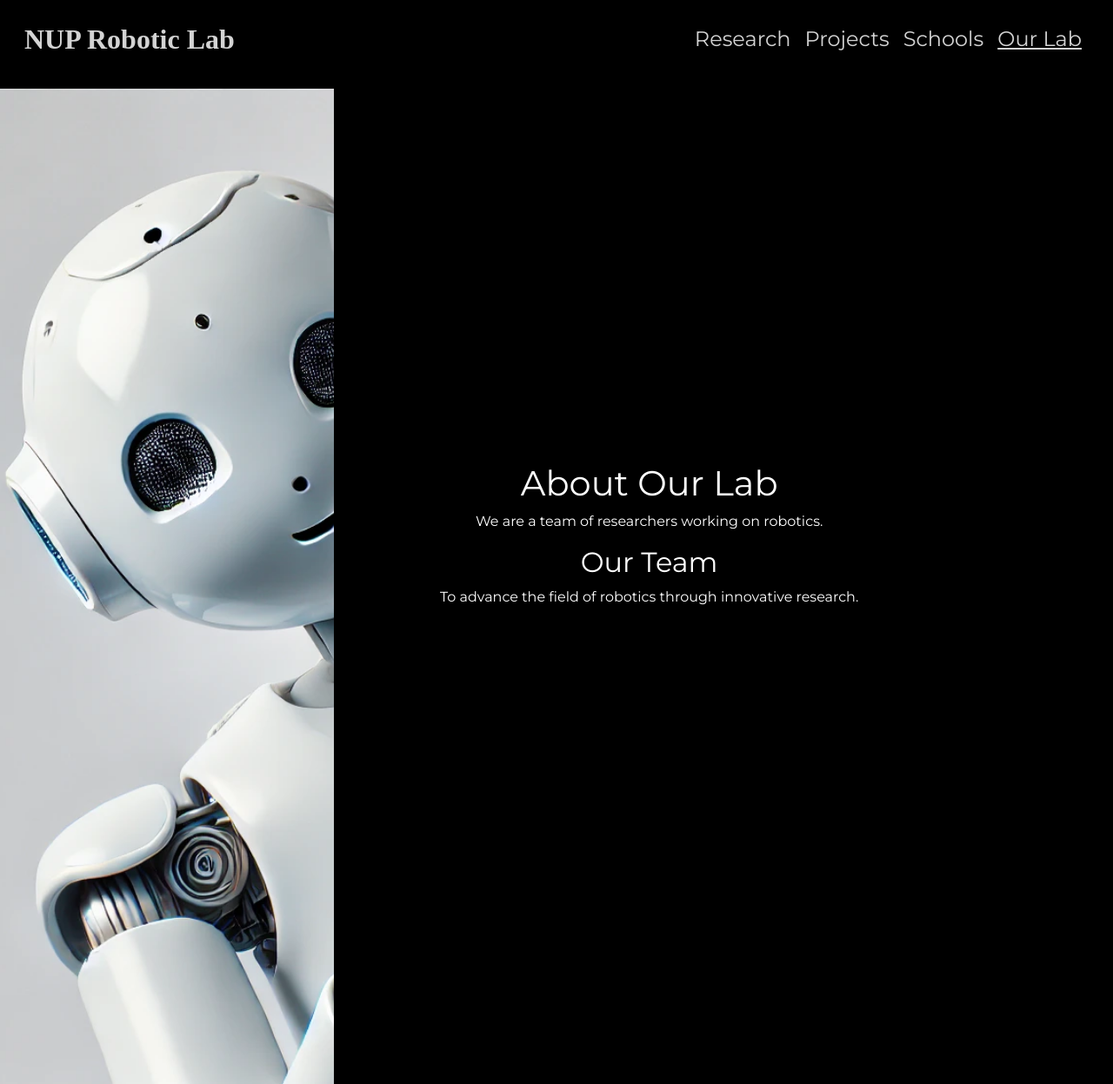
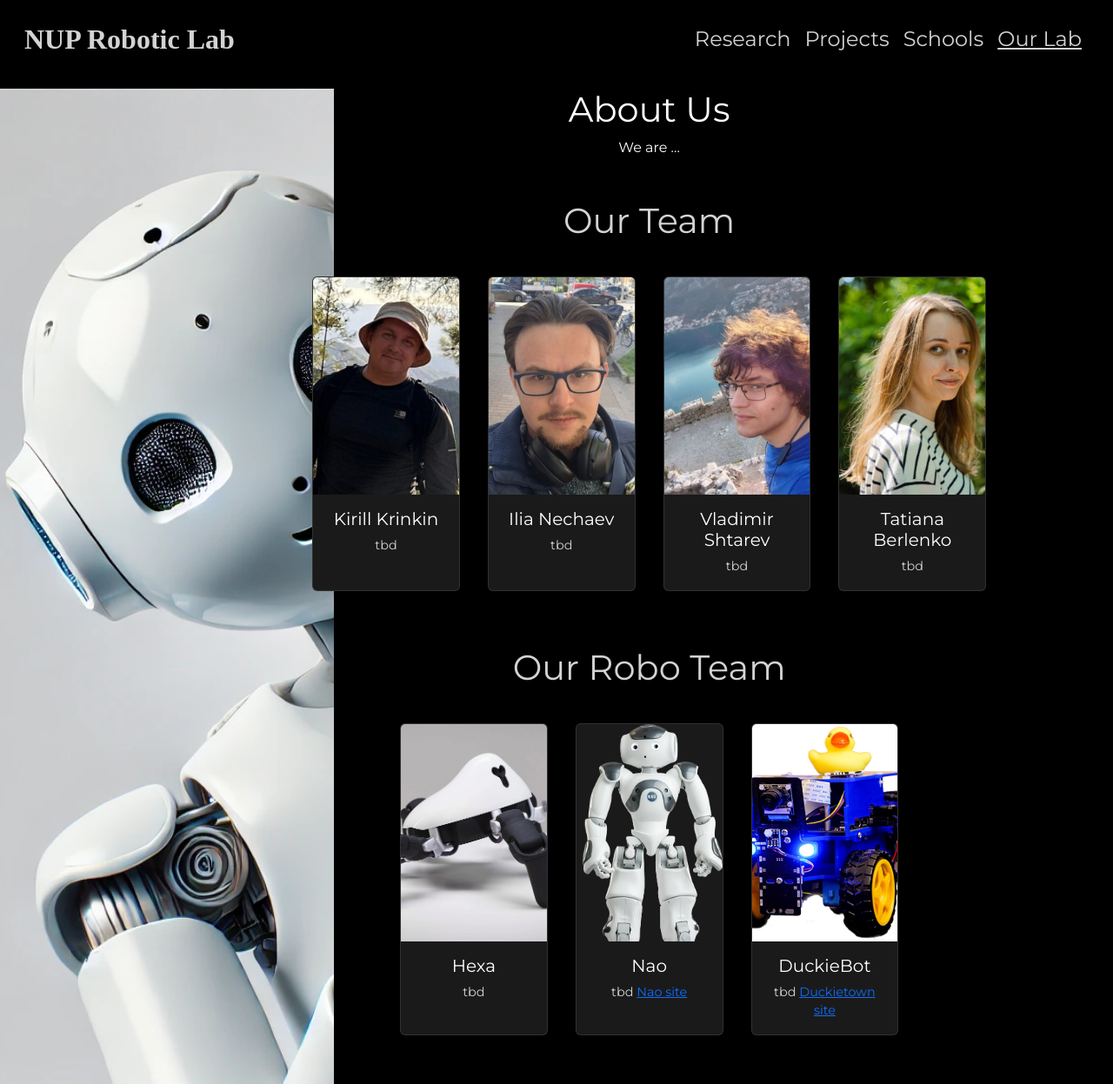
Before and after one commit to rcicd/robo_lab, a Jekyll site: the page built from about.md, in a window 1280 px wide and 1247 px high. Shown: the whole window at 87% size. Built offline with Jekyll 4.4.1, drawn with Linux system fonts in a browser that asks for light colours; some web fonts are replaced.

Commit message:
add about page

```diff
--- a/_layouts/about.html
+++ b/_layouts/about.html
@@ -2,4 +2,50 @@
 layout: base
 ---
 
-{{content}}
+<link rel="stylesheet" href="{{ '/assets/css/about.css' | relative_url }}">
+
+<div class="container-fluid text-center">
+
+  <div class="row justify-content-center">
+    <div class="col-lg-10 col-xl-8">
+      {{ content }}
+    </div>
+  </div>
+
+  <div class="team-section">
+    <h2 class="team-title">Our Team</h2>
+    <div class="scroll-container d-flex flex-nowrap overflow-auto py-3">
+      {% for member in page.team_members %}
+      <div class="col-10 col-sm-5 col-md-3 col-lg-2">
+
+        <div class="card team-card h-100">
+          <img src="{{ site.baseurl }}{{ member.image }}" class="card-img-top" alt="{{ member.name }}">
+          <div class="card-body d-flex flex-column">
+            <h5 class="card-title">{{ member.name }}</h5>
+            <p class="card-text">{{ member.description }}</p>
+          </div>
+        </div>
+      </div>
+      {% endfor %}
+    </div>
+  </div>
+
+  <div class="team-section mt-5">
+    <h2 class="team-title">Our Robo Team</h2>
+    <div class="scroll-container d-flex flex-nowrap overflow-auto py-3">
+      {% for robot in page.robo_team %}
+      <div class="col-10 col-sm-5 col-md-3 col-lg-2">
+
+        <div class="card team-card h-100">
+          <img src="{{ site.baseurl }}{{ robot.image }}" class="card-img-top {% if robot.fit_style == 'contain' %}img-contain{% endif %}" alt="{{ robot.name }}">
+          <div class="card-body d-flex flex-column">
+            <h5 class="card-title">{{ robot.name }}</h5>
+            <p class="card-text">{{ robot.description }}</p>
+          </div>
+        </div>
+      </div>
+      {% endfor %}
+    </div>
+  </div>
+
+</div>
--- a/_layouts/base.html
+++ b/_layouts/base.html
@@ -8,24 +8,31 @@
   <link href="https://fonts.googleapis.com/css2?family=Montserrat&family=New+Tegomin&display=swap" rel="stylesheet">
   <link rel="stylesheet" href="{{ '/assets/css/main.css' | relative_url }}">
   <link rel="stylesheet" href="{{ '/assets/css/research.css' | relative_url }}">
+    <link rel="stylesheet" href="{{ '/assets/css/about.css' | relative_url }}">
+
 </head>
 <body>
   {% include header.html %}
 
+
+
+
+
+
   <div class="container-fluid main-container">
      <div class="row h-100">
-      <!-- Левая колонка с роботом -->
          <div class="col-lg-3 col-xl-2 d-none d-lg-block p-0 robot-column">
-        <div class="robot-left"></div>
-      </div>
 
-      <!-- Правая колонка с контентом -->
+<div class="robot-left"></div>  </div>
+
   <div class="col-lg-9 col-xl-10 col-12 content-column">
     <div class="content-wrapper">
       {{ content }}
+
   </div>
 </div>
        </div>
+
   </div>
 
   {% include footer.html %}
--- a/about.md
+++ b/about.md
@@ -1,13 +1,39 @@
 ---
 layout: about
-title: "О нас"
+title: "About"
 permalink: /about/
+
+
+team_members:
+  - name: "Kirill Krinkin"
+    image: "/assets/img/team/KirillKrinkin.jpg"
+    description: "tbd"
+  - name: "Ilia Nechaev"
+    image: "/assets/img/team/IliaNechaev.jpg"
+    description: "tbd"
+  - name: "Vladimir Shtarev"
+    image: "/assets/img/team/VladimirShtarev.jpg"
+    description: "tbd"
+  - name: "Tatiana Berlenko"
+    image: "/assets/img/team/TatianaBerlenko.JPG"
+    description: "tbd"
+
+
+
+robo_team:
+  - name: "Hexa"
+    image: "/assets/img/robots/hexa.jpg"
+    description: "tbd"
+  - name: "Nao"
+    image: "/assets/img/robots/nao.png"
+    description: "tbd <a href='https://us.softbankrobotics.com/nao'>Nao site</a>"
+  - name: "DuckieBot"
+    image: "/assets/img/robots/duckiebot.png"
+    description: "tbd <a href='https://duckietown.com/platform/'>Duckietown site</a>"
+    fit_style: "contain"
 
 ---
 
-# About Our Lab
+# About Us
 
-We are a team of researchers working on robotics.
-
-## Our Team
-To advance the field of robotics through innovative research.
+We are ...
--- /dev/null
+++ b/assets/css/about.css
@@ -0,0 +1,73 @@
+/* Стили для секций галереи */
+.team-section {
+  margin-top: 2rem;
+}
+
+.team-title {
+  font-size: 2.5rem;
+  color: var(--text-light);
+  margin-bottom: 1.5rem;
+  font-family: 'Montserrat', sans-serif;
+}
+
+.scroll-container {
+  gap: 2rem; /* Расстояние между карточками */
+  justify-content: center; /* Центрирует элементы, если есть свободное место */
+}
+.card-img-top.img-contain {
+  object-fit: contain;
+  background-color: #ffffff;
+}
+
+/* Стилизация карточки */
+.team-card {
+  display: flex;
+  flex-direction: column;
+
+  background-color: #1a1a1a;
+  border: 1px solid var(--border-light);
+  color: var(--text-light);
+  transition: transform 0.2s ease-in-out, box-shadow 0.2s ease-in-out;
+  flex-shrink: 0;
+}
+
+.team-card:hover {
+  transform: translateY(-5px);
+  box-shadow: 0 8px 16px rgba(100, 149, 237, 0.2);
+}
+
+.team-card .card-img-top {
+  width: 100%;
+  height: 250px;
+  object-fit: cover;
+  object-position: top; /* Фокусируемся на верхней части изображения, что обычно хорошо для портретов */
+}
+
+.team-card .card-title {
+  font-size: 1.25rem;
+  color: white;
+}
+
+.team-card .card-text {
+  font-size: 0.9rem;
+  flex-grow: 1; /* Позволяет тексту занимать все доступное место */
+}
+
+/* Стилизация полосы прокрутки для Webkit (Chrome, Safari) */
+.scroll-container::-webkit-scrollbar {
+  height: 8px;
+}
+
+.scroll-container::-webkit-scrollbar-track {
+  background: #222;
+  border-radius: 4px;
+}
+
+.scroll-container::-webkit-scrollbar-thumb {
+  background-color: var(--primary-color);
+  border-radius: 4px;
+}
+
+.scroll-container::-webkit-scrollbar-thumb:hover {
+  background-color: #8ab4cc;
+}
```
Also changed, not shown: assets/img/robots/duckiebot.png (added), assets/img/robots/hexa.jpg (added), assets/img/robots/nao.png (added), assets/img/team/IliaNechaev.jpg (added), assets/img/team/KirillKrinkin.jpg (added), assets/img/team/TatianaBerlenko.JPG (added), assets/img/team/VladimirShtarev.jpg (added). Lines whose indentation alone changed are shown as unchanged.
